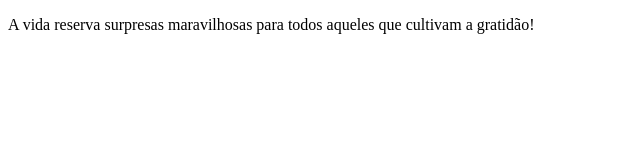
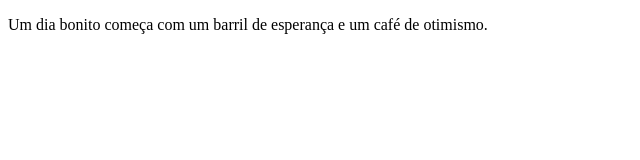
Before and after one commit to felipegp92/projetofrasesmotivacionais, a plain HTML site: page index.html in a window 1280 px wide. Shown: the whole page, without its empty margins (0-640 px from the left). Drawn offline with Linux system fonts and the light colour scheme.

Commit message:
frase motivacional 1

```diff
--- a/index.html
+++ b/index.html
@@ -6,6 +6,6 @@
     <title>Document</title>
 </head>
 <body>
-  <p>A vida reserva surpresas maravilhosas para todos aqueles que cultivam a gratidão!</p>
+  <p>Um dia bonito começa com um barril de esperança e um café de otimismo.</p>
 </body>
 </html>
```
